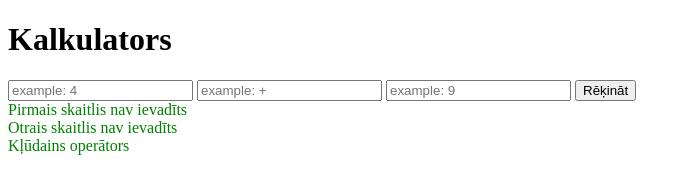
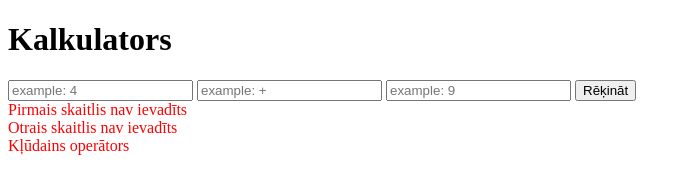
Before and after one commit to Lillija/14.01.25, a plain HTML site: page index.html in a window 1280 px wide. Both pictures are taken after a click on the button "Rēķināt". Shown: the whole page, without its empty margins (0-691 px from the left). Drawn offline with Linux system fonts and the light colour scheme.

Commit message:
Add files via upload

```diff
--- a/index.html
+++ b/index.html
@@ -5,7 +5,7 @@
     <meta name="viewport" content="width=device-width, initial-scale=1.0" />
     <title>Calculator</title>
     <style>
-        div {
+      .success {
         color: green;
       }
 
@@ -32,9 +32,12 @@
       buttonInput.addEventListener("click", handleClick);
 
       function handleClick() {
+        outputContainer.classList.remove("errors", "success");
+
         let num1Value = parseFloat(num1Input.value);
         let num2Value = parseFloat(num2Input.value);
         let operatorValue = operatorInput.value;
+
         let errorsArray = validateUserInput(
           num1Value,
           num2Value,
@@ -42,10 +45,12 @@
         );
 
         if (errorsArray.length > 0) {
+          outputContainer.classList.add("errors");
           outputContainer.innerHTML = errorsArray.join("<br>");
           return;
         }
 
+        outputContainer.classList.add("success");
         let result = calc(num1Value, num2Value, operatorValue);
         outputContainer.innerHTML = result;
       }
```
Lines whose indentation alone changed are shown as unchanged.
